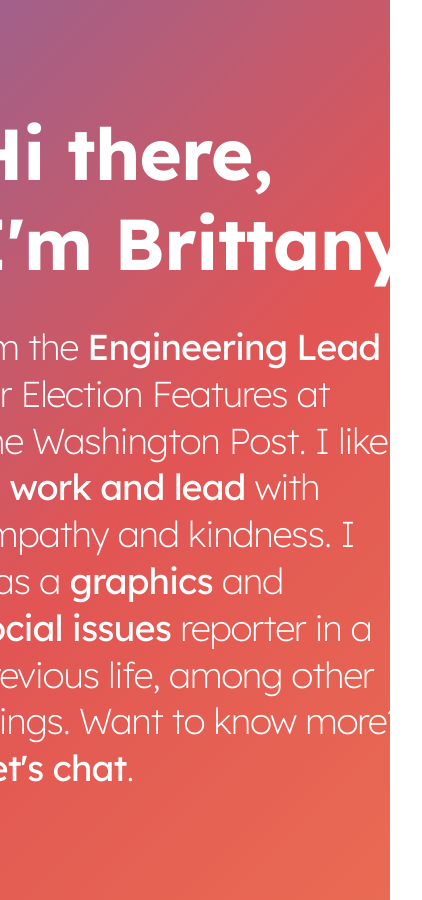
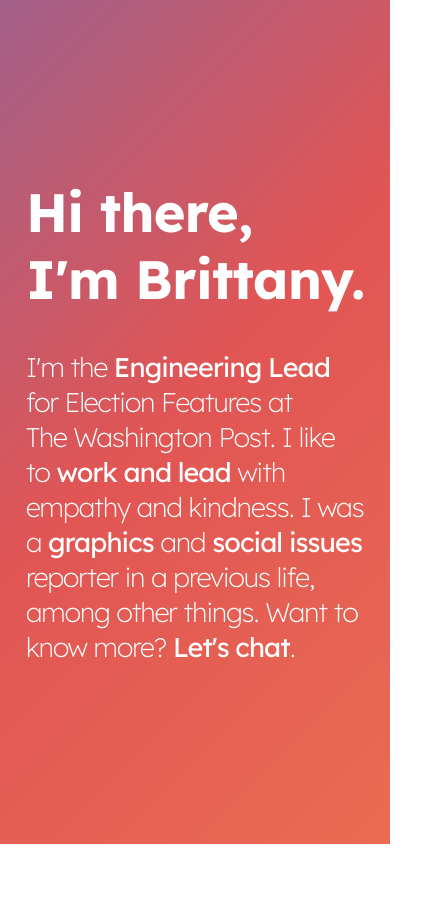
Before and after one commit to brmayes/brmayes, a Next.js app: page / in a window 390 px wide. Shown: the whole page, 422 px wide, since content can reach past the window. After the commit the page ends 844 px from the top, so only its background shows below. Built offline with nearby package versions, Linux system fonts and the light colour scheme; a web font is replaced by a local one.

Commit message:
fix font size for mobile

```diff
--- a/styles/utils.module.css
+++ b/styles/utils.module.css
@@ -75,13 +75,13 @@
 
 @media screen and (max-width: 600px) {
   .heading5Xl {
-    font-size: 4rem;
+    font-size: 3rem;
     line-height: 1.25;
     letter-spacing: -0.05rem;
   }
 
   .heading2Xl {
-    font-size: 2rem;
+    font-size: 1.5rem;
     line-height: 1.3;
     letter-spacing: -0.05rem;
   }
```
